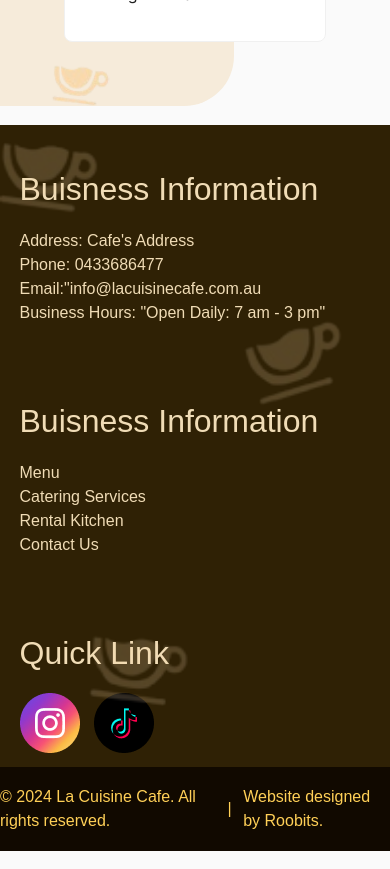
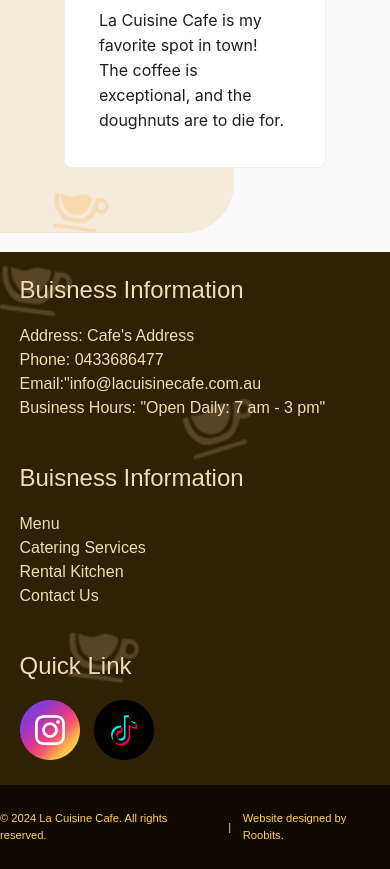
Before and after one commit to jollyboiii/La-Cuisine-Cafe, a React (Create React App) app in the folder cuisinecafe/: page / in a window 390 px wide. Shown: the part 3100-3969 px from the top of the page. Built offline with nearby package versions, Linux system fonts and the light colour scheme.

Commit message:
Responsiveness fixed

```diff
--- a/cuisinecafe/src/App.css
+++ b/cuisinecafe/src/App.css
@@ -67,7 +67,7 @@ ul li:hover{
 
 
   ul li:hover {
-    background-color: var(--secondarycolor);
+    /* background-color: var(--secondarycolor);  */
     color: var(--primarycolor);
   }
   /* .Cusinelogo{
--- a/cuisinecafe/src/Css/Footer.css
+++ b/cuisinecafe/src/Css/Footer.css
@@ -24,8 +24,10 @@
     position: relative;
 }
 .footermaininfo{
-    padding-bottom: 25%;
+    padding-bottom:15%;
     margin-left: 5%;
+    padding-top: 3%;
+    /* background-color: #F0DCB6; */
     width: 90%;
 
 }
@@ -44,7 +46,7 @@
 
 .footerbottom p, .footerbottom span {
     color: #FFD057;
-    font-size: var(--heading-h5-font-size);
+    font-size: 0.7rem;
 
 }
 
@@ -61,12 +63,12 @@
     opacity: 0.2;
 }
 .footerinfo h2{
-    font-size: var(--heading-h2-font-size);
+    font-size: 1.5rem;
     color: #F0DCB6;
     margin-bottom: 1rem;
 }
 .footerinfop p, .footerinfop a {
-    font-size: var(--heading-h5-font-size);
+    font-size: 1rem;
     color: #F0DCB6;
     text-decoration: none;
 }
@@ -79,3 +81,33 @@
     cursor: pointer;
 
 }
+@media(max-width:1025px){
+    .footerbgimage{
+        height: 50%;
+    }
+}
+@media (max-width:900px){
+    .footermaininfo{
+        padding-bottom:25%;
+        margin-left: 5%;
+        width: 90%;
+
+    }
+    .footerbgimage{
+        height: 70%;
+    }
+
+}
+
+@media (max-width:500px){
+    .footermaininfo{
+        padding-bottom:25%;
+        margin-left: 5%;
+        width: 90%;
+    }
+
+    .footerbottom p ,.footerbootom span{
+        font-size:0,5rem;
+    }
+
+}
--- a/cuisinecafe/src/Css/herosection.css
+++ b/cuisinecafe/src/Css/herosection.css
@@ -228,7 +228,7 @@ body {
 }
 @media(max-width:345px){
     .hero-container {
-        height: 35vh;
+        height: 45vh;
     }
 
     .coffee-beans {
@@ -240,3 +240,42 @@ body {
         opacity: 0.3;
     }
 }
+
+@media (max-width:441px){
+    .hero-container {
+        height: 50vh;
+    }
+
+    .coffee-beans {
+        top: -450px;
+        right: -100px;
+        width: 50vw;
+        height: 50vh;
+        background-size: cover;
+        opacity: 0.3;
+    }
+}
+
+@media(max-width:325px){
+    .hero-container {
+        height: 60vh;
+
+    }
+    .hero-content h1 {
+        font-size:1.5rem;
+        color: var(--secondarycolor);
+    }
+
+    .hero-content p {
+        font-size:1rem;
+    }
+
+    .coffee-beans {
+        top: -450px;
+        right: -100px;
+        width: 50vw;
+        height: 50vh;
+        background-size: cover;
+        opacity: 0.3;
+    }
+}
--- a/cuisinecafe/src/components/Footer.jsx
+++ b/cuisinecafe/src/components/Footer.jsx
@@ -9,16 +9,16 @@ function Footer() {
     <div className='mainfooter'>
       <div className="footerbgimage"/>
       <div className="footermaininfo container mx-auto grid grid-cols-1 md:grid-cols-3 gap-8">
-        <div className="footerinfo mt-10">
+        <div className="footerinfo mt-2">
           <h2>Buisness Information</h2>
-          <div className='footerinfop mt-2'>
+          <div className='footerinfop mt-'>
             <p>Address: Cafe's Address</p>
             <p>Phone: 0433686477</p>
             <p>Email:"info@lacuisinecafe.com.au</p>
             <p>Business Hours: "Open Daily: 7 am - 3 pm"</p>
           </div>
         </div>
-        <div className="footerinfo mt-10">
+        <div className="footerinfo mt-2">
           <h2>Buisness Information</h2>
           <div className='footerinfop mt-2'>
             <Link>Menu</Link><br/>
@@ -27,7 +27,7 @@ function Footer() {
             <Link>Contact Us</Link> <br/>
           </div>
         </div>
-        <div className="footerinfo mt-10">
+        <div className="footerinfo mt-2 mb-3">
           <h2>Quick Link</h2>
           <div className='footerimg mt-2'>
             <img src={instagramimg} alt="Instagram" />
```
Also changed, not shown: cuisinecafe/src/Css/About.css (line endings or trailing spaces).
